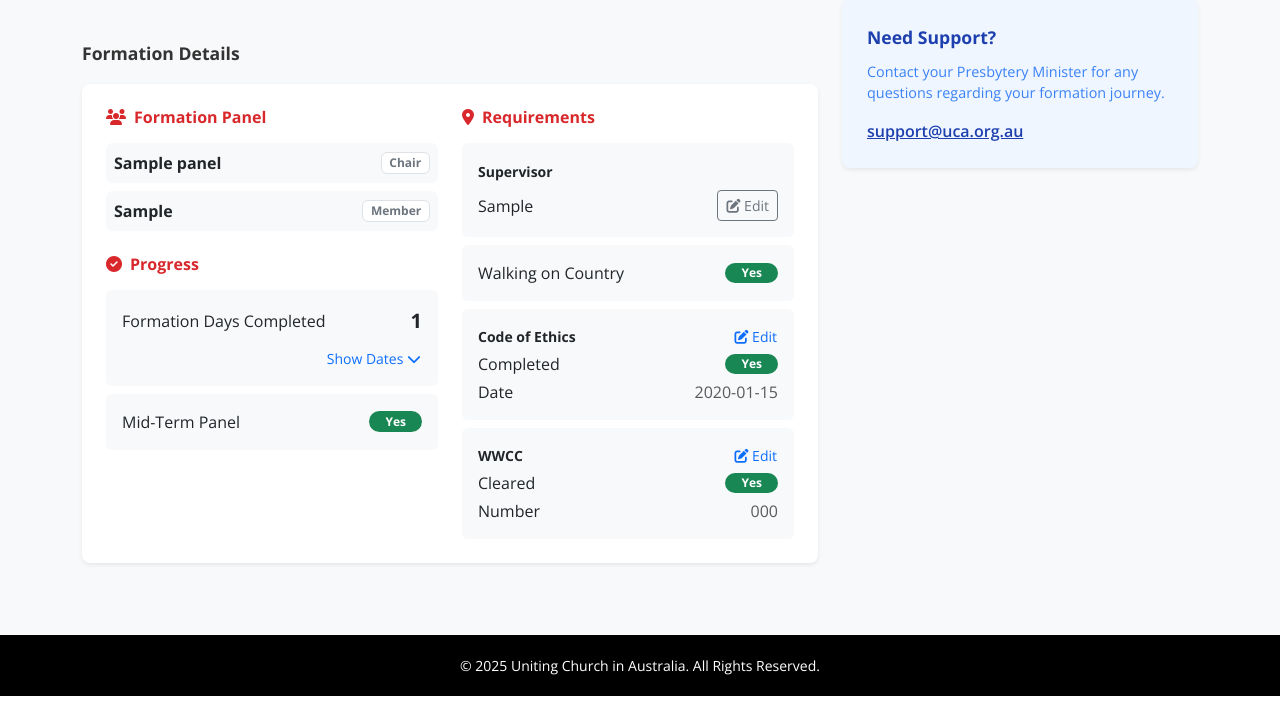
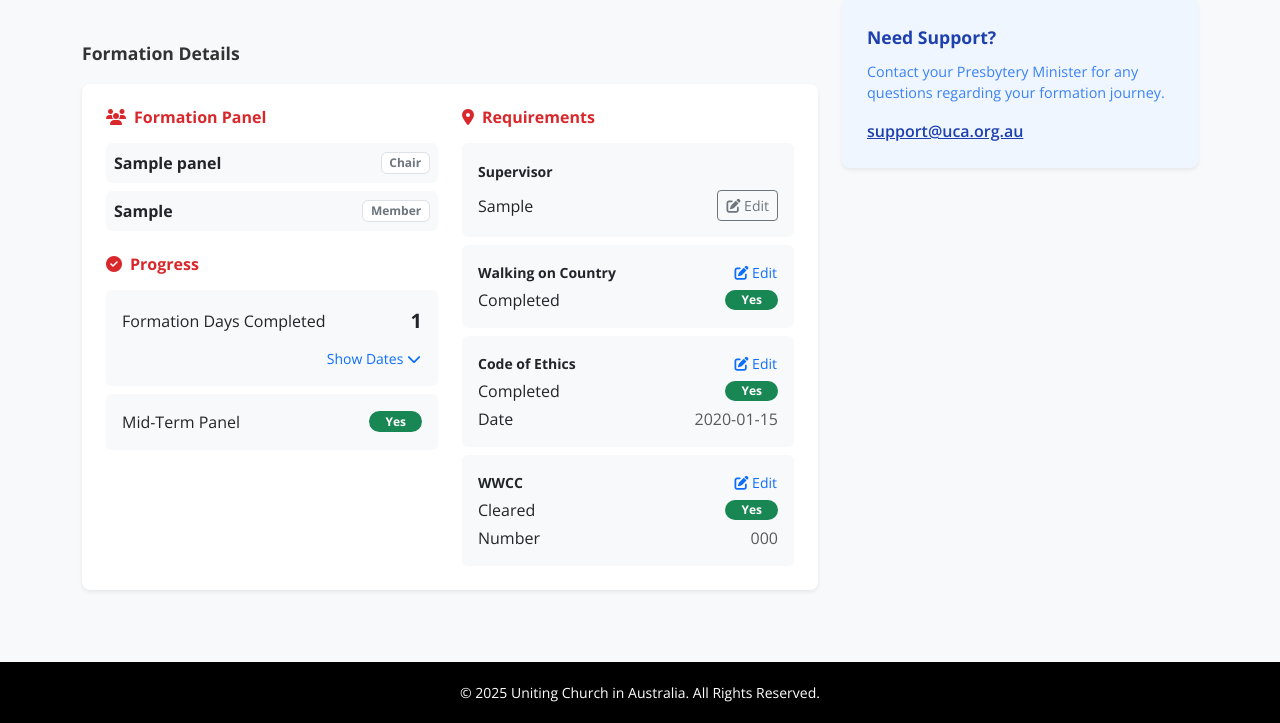
Before and after one commit to ashlittleford/candidates, a Flask app: page /candidate/1 in a window 1280 px wide. Shown: the part 613-1336 px from the top of the page. Before the commit the page ends 1309 px from the top, so only its background shows below. Run offline with Flask 3, Linux system fonts and the light colour scheme; a user stored in the database is signed in; tables that the repository leaves empty hold one stand-in row (values such as "Sample post").

Commit message:
Allow candidates to update their 'Walking on Country' requirement status.
- Added `update_walking_on_country` route in `app/routes.py`.
- Updated `app/templates/profile.html` to include an edit toggle and form for 'Walking on Country'.
- Added test case `test_candidate_update_walking_on_country` in `tests/test_app.py`.

```diff
--- a/app/routes.py
+++ b/app/routes.py
@@ -223,6 +223,19 @@ def update_wwcc():
 
     db.session.commit()
     flash('WWCC updated successfully.')
+    return redirect(url_for('main.profile'))
+
+@main.route('/profile/update_walking_on_country', methods=['POST'])
+@login_required
+def update_walking_on_country():
+    if current_user.is_admin:
+        flash("Admins cannot edit their profile directly.")
+        return redirect(url_for('main.admin_dashboard'))
+
+    current_user.profile.walking_on_country = True if request.form.get('walking_on_country') else False
+
+    db.session.commit()
+    flash('Walking on Country updated successfully.')
     return redirect(url_for('main.profile'))
 
 @main.route('/admin/settings', methods=['GET', 'POST'])
--- a/app/templates/profile.html
+++ b/app/templates/profile.html
@@ -275,12 +275,51 @@
                                         {% endif %}
                                     </div>
 
-                                    <div class="d-flex justify-content-between align-items-center p-3 bg-light rounded mb-2">
-                                        <span>Walking on Country</span>
-                                        {% if user.profile.walking_on_country %}
-                                            <span class="badge bg-success rounded-pill px-3">Yes</span>
+                                    <div class="p-3 bg-light rounded mb-2">
+                                        <div class="d-flex justify-content-between align-items-center mb-1">
+                                            <span class="fw-bold small">Walking on Country</span>
+                                            {% if current_user.id == user.id %}
+                                                <button type="button" class="btn btn-sm btn-link p-0 text-decoration-none" onclick="toggleWalkingEdit()">
+                                                    <i class="fas fa-edit"></i> Edit
+                                                </button>
+                                            {% endif %}
+                                        </div>
+
+                                        {% if current_user.id == user.id %}
+                                            <!-- Display Mode -->
+                                            <div id="walking-display" class="d-flex justify-content-between align-items-center">
+                                                <span>Completed</span>
+                                                {% if user.profile.walking_on_country %}
+                                                    <span class="badge bg-success rounded-pill px-3">Yes</span>
+                                                {% else %}
+                                                    <span class="badge bg-secondary rounded-pill px-3">No</span>
+                                                {% endif %}
+                                            </div>
+
+                                            <!-- Edit Mode -->
+                                            <div id="walking-form" class="d-none">
+                                                <form action="{{ url_for('main.update_walking_on_country') }}" method="POST">
+                                                    <input type="hidden" name="csrf_token" value="{{ csrf_token() }}">
+                                                    <div class="form-check form-switch mb-2">
+                                                        <input class="form-check-input" type="checkbox" id="walking_on_country" name="walking_on_country" {% if user.profile.walking_on_country %}checked{% endif %}>
+                                                        <label class="form-check-label" for="walking_on_country">Completed</label>
+                                                    </div>
+                                                    <div class="d-flex gap-2">
+                                                        <button type="submit" class="btn btn-sm uca-btn-red">Save</button>
+                                                        <button type="button" class="btn btn-sm btn-outline-secondary" onclick="toggleWalkingEdit()">Cancel</button>
+                                                    </div>
+                                                </form>
+                                            </div>
                                         {% else %}
-                                            <span class="badge bg-secondary rounded-pill px-3">No</span>
+                                            <!-- View Only -->
+                                            <div class="d-flex justify-content-between align-items-center">
+                                                <span>Completed</span>
+                                                {% if user.profile.walking_on_country %}
+                                                    <span class="badge bg-success rounded-pill px-3">Yes</span>
+                                                {% else %}
+                                                    <span class="badge bg-secondary rounded-pill px-3">No</span>
+                                                {% endif %}
+                                            </div>
                                         {% endif %}
                                     </div>
 
@@ -814,5 +853,18 @@
             formDiv.classList.remove('d-none');
         }
     }
+
+    function toggleWalkingEdit() {
+        const displayDiv = document.getElementById('walking-display');
+        const formDiv = document.getElementById('walking-form');
+
+        if (displayDiv.classList.contains('d-none')) {
+            displayDiv.classList.remove('d-none');
+            formDiv.classList.add('d-none');
+        } else {
+            displayDiv.classList.add('d-none');
+            formDiv.classList.remove('d-none');
+        }
+    }
 </script>
 {% endblock %}
```
Also changed, not shown: tests/test_app.py (+18 -0 lines).
